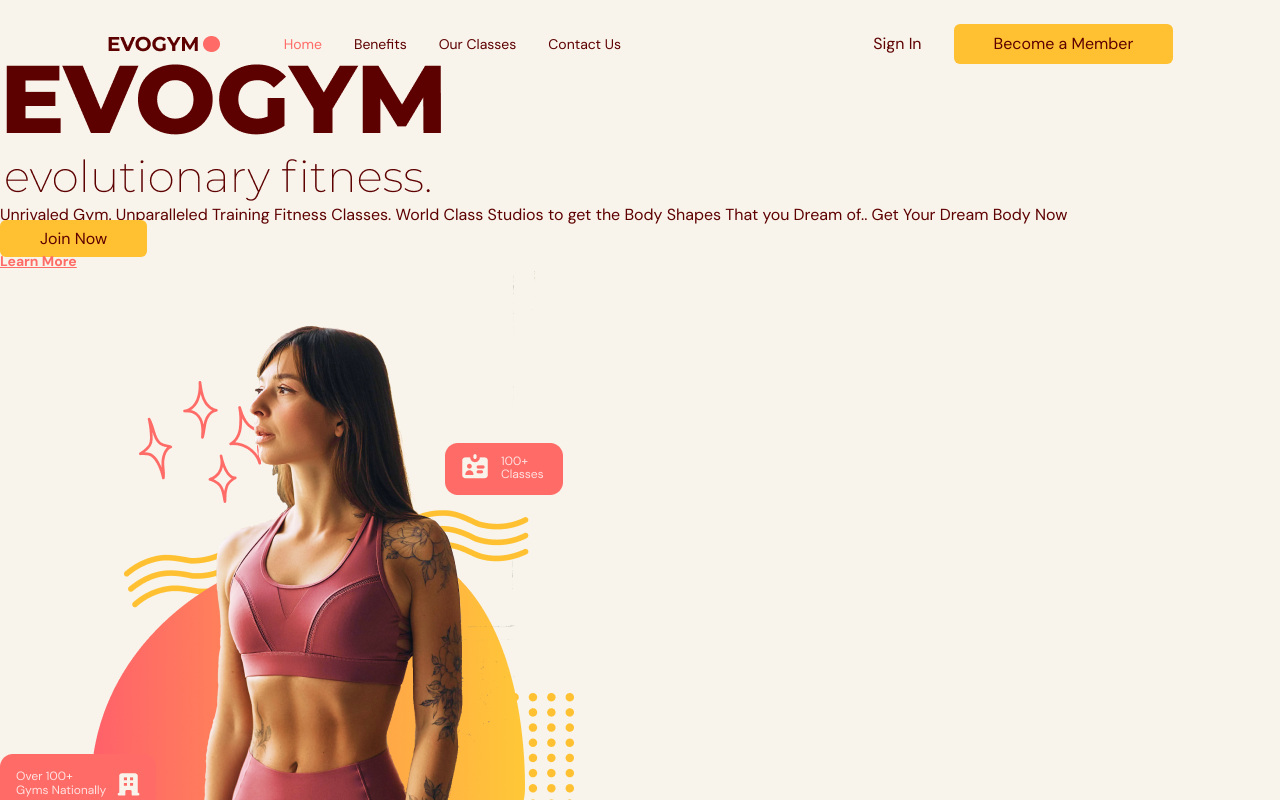
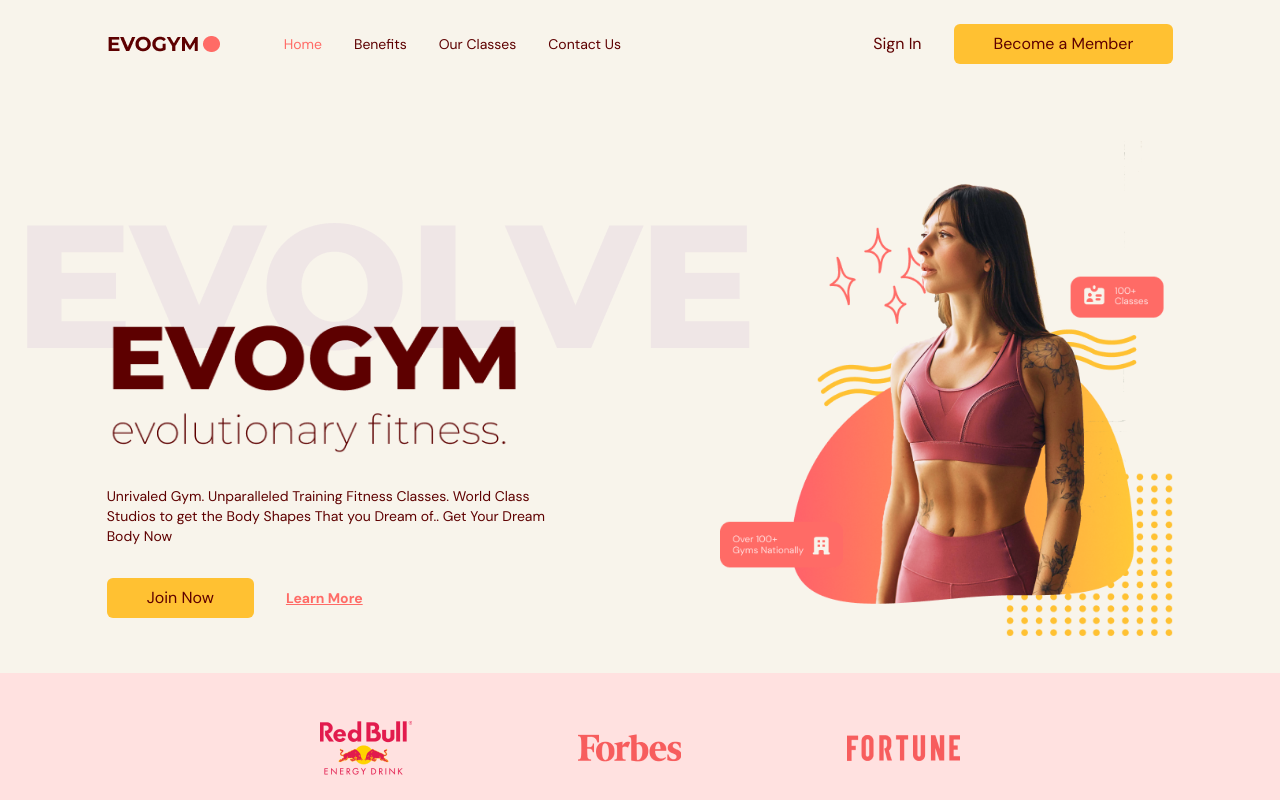
Before and after one commit to HlibHryshko/react-ts-fitness-web, a React (Vite) app: page / in a window 1280 px wide. Shown: the top 800 px of the page. Built offline with nearby package versions, Linux system fonts and the light colour scheme.

Commit message:
home styling is implemented

```diff
--- a/src/views/home/index.tsx
+++ b/src/views/home/index.tsx
@@ -8,6 +8,8 @@ import { SELECTED_PAGE } from "@/shared/types";
 import ActionButton from "@/components/shared/ActionButton";
 import AnchorLink from "react-anchor-link-smooth-scroll";
 
+
+
 type Props = {
   setSelectedPage: (value: SELECTED_PAGE) => void;
 };
@@ -16,27 +18,28 @@ const Home = ({ setSelectedPage }: Props) => {
   const isAboveMediumScreens = useMediaQuery("(min-width: 1060px)");
   return (
     <section id="home" className="gap-16 bg-gray-20 py-10 md:h-full md:pb-0">
-      {/* Main Header and Image */}
-      <div>
+      {/* Main Header and Image and ActionButtons */}
+      <div className="mx-auto w-5/6 items-center justify-center md:flex md:h-5/6">
         {/* Main Header */}
-        <div>
+        <div className="z-10 mt-32 md:basis-3/5">
           {/* Headings */}
-          <div>
-            <div>
+          <div className="md:mt-20">
+            <div className="relative">
+              <div className="before:absolute before:-left-20 before:-top-20 before:z-[-1] md:before:content-evolvetext">
                 <img alt="evogym" src={HomePageText} />
               </div>
-            <p>
+            </div>
+            <p className="mt-8 text-sm md:text-start">
               Unrivaled Gym. Unparalleled Training Fitness Classes. World Class
               Studios to get the Body Shapes That you Dream of.. Get Your Dream
               Body Now
             </p>
           </div>
           {/* Actions */}
-          <div>
+          <div className="mt-8 flex items-center gap-8">
             <ActionButton setSelectedPage={setSelectedPage}>
               Join Now
             </ActionButton>
-          </div>
             <AnchorLink
               className="text-sm font-bold text-primary-500 underline hover:text-secondary-500"
               onClick={() => {
@@ -47,18 +50,21 @@ const Home = ({ setSelectedPage }: Props) => {
               <p>Learn More</p>
             </AnchorLink>
           </div>
+        </div>
         {/* Image */}
-        <div>
+        <div className="flex basis-3/5 justify-center md:z-10 md:ml-40 md:mt-16 md:justify-items-end">
           <img alt="home-page-graphic" src={HomePageGraphic} />
         </div>
       </div>
       {/* Sponsors */}
       {isAboveMediumScreens && (
-        <div>
-          <div>
+        <div className="h-[150px] w-full bg-primary-100">
+          <div className="mx-auto h-full w-5/6">
+            <div className="mx-auto flex h-full w-3/5 items-center justify-between gap-8">
               <img alt="redbull-sponsor" src={SponsorRedBull} />
               <img alt="forbes-sponsor" src={SponsorForbes} />
               <img alt="fortune-sponsor" src={SponsorFortune} />
+            </div>
           </div>
         </div>
       )}
```
Lines whose indentation alone changed are shown as unchanged.
